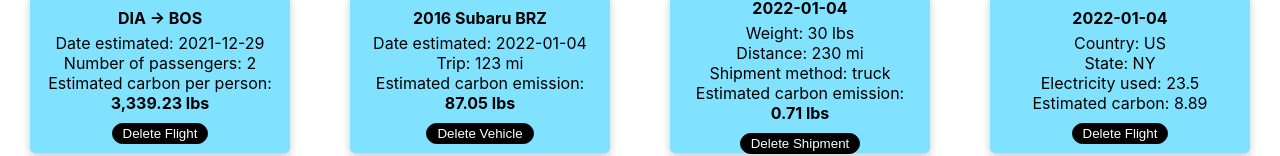
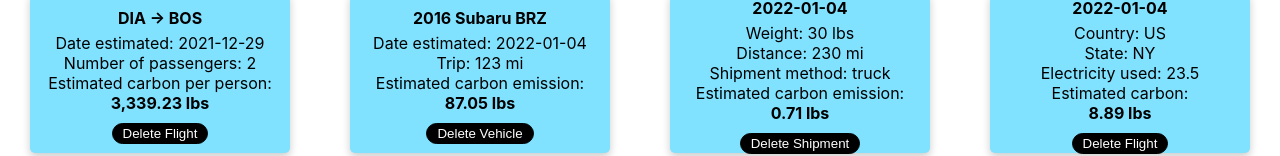
Before and after one commit to The-Orange-Dot/carbon-emission-app, a React (Create React App) app: page /user in a window 1280 px wide. Shown: the part 659-815 px from the top of the page. Built offline with nearby package versions, Linux system fonts and the light colour scheme; data requests are answered from the project's data file.

Commit message:
fixed elec card styling

```diff
--- a/src/Components/userInfo/ElectricityCard.js
+++ b/src/Components/userInfo/ElectricityCard.js
@@ -1,14 +1,19 @@
 import "./UserInfo.css";
 
-function ElectricityCard({electricity, onElectricityDelete}) {
+function ElectricityCard({ electricity, onElectricityDelete }) {
   return (
     <div className="flight-card">
-          <h4 className="card-header">{electricity.date.slice(0,10)}</h4>
+      <h4 className="card-header">{electricity.date.slice(0, 10)}</h4>
       <ul>
         <p>Country: {electricity.country}</p>
         <p>State: {electricity.state}</p>
         <p>Electricity used: {electricity.electricity_value}</p>
-            <p>Estimated carbon: {electricity.carbon_lb} </p>
+        <div>
+          <p>Estimated carbon: </p>
+          <p>
+            <strong>{electricity.carbon_lb} lbs</strong>
+          </p>
+        </div>
       </ul>
       <button
         onClick={() => onElectricityDelete(electricity)}
@@ -18,7 +23,6 @@ function ElectricityCard({electricity, onElectricityDelete}) {
       </button>
     </div>
   );
-
 }
 
 export default ElectricityCard;
```
Lines whose indentation alone changed are shown as unchanged.
